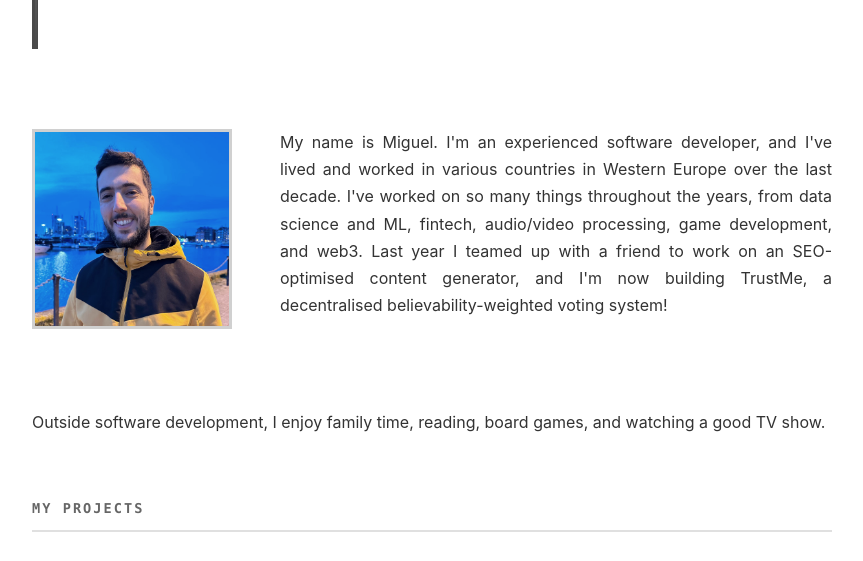
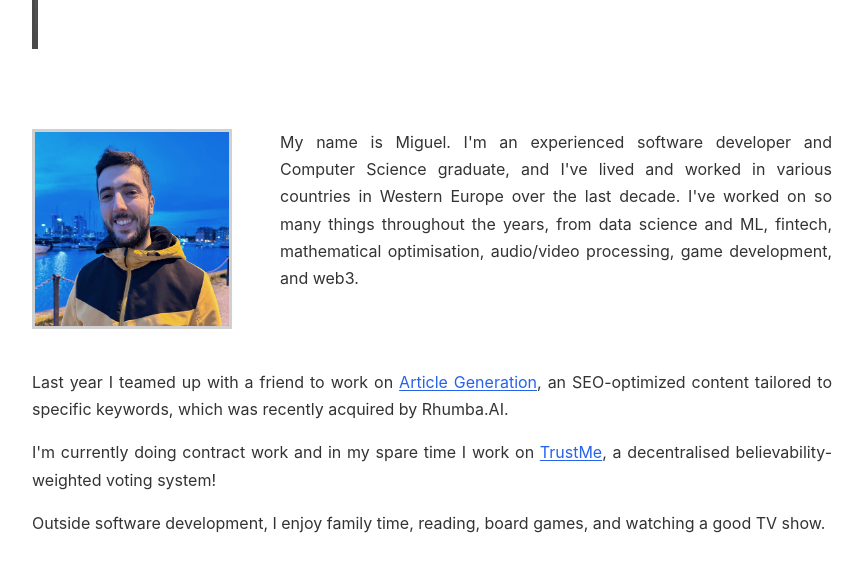
Before and after one commit to MiguelMMota/MiguelMMota.github.io, an Astro site: page /about in a window 1280 px wide. Shown: the part 347-908 px from the top of the page, without its empty margins (32-895 px from the left). Built offline with nearby package versions, Linux system fonts and the light colour scheme; Astro itself is replaced by a stand-in of ours.

Commit message:
Update 'About' section

```diff
--- a/src/pages/about.astro
+++ b/src/pages/about.astro
@@ -67,7 +67,7 @@ import BaseLayout from '../layouts/BaseLayout.astro';
       display: grid;
       gap: 2rem;
       align-items: flex-start;
-      margin-bottom: 4rem;
+      margin-bottom: 2rem;
       grid-template-columns: 1fr;
       max-width: 50rem;
     }
@@ -76,7 +76,7 @@ import BaseLayout from '../layouts/BaseLayout.astro';
       .intro-section {
         grid-template-columns: 200px 1fr;
         gap: 3rem;
-        margin-bottom: 5rem;
+        margin-bottom: 2.5rem;
       }
     }
 
@@ -284,17 +284,16 @@ import BaseLayout from '../layouts/BaseLayout.astro';
       class="profile-image"
     />
     <p class="intro-text">
-      My name is Miguel. I'm an experienced software developer, and I've lived and worked in various
+      My name is Miguel. I'm an experienced software developer and Computer Science graduate, and I've lived and worked in various
       countries in Western Europe over the last decade. I've worked on so many things throughout the years, from
-      data science and ML, fintech, audio/video processing, game development, and web3. Last year I teamed up with a friend
-      to work on an SEO-optimised content generator, and I'm now building TrustMe, a decentralised believability-weighted voting system!
+      data science and ML, fintech, mathematical optimisation, audio/video processing, game development, and web3.
     </p>
   </div>
 
   <section class="content-section">
-    <p>
-      Outside software development, I enjoy family time, reading, board games, and watching a good TV show.
-    </p>
+    <p>Last year I teamed up with a friend to work on <a href="https://factory.rhumba.ai/" target="_blank" rel="noopener noreferrer">Article Generation</a>, an SEO-optimized content tailored to specific keywords, which was recently acquired by Rhumba.AI.</p>
+    <p>I'm currently doing contract work and in my spare time I work on <a href="/projects/">TrustMe</a>, a decentralised believability-weighted voting system!</p>
+    <p>Outside software development, I enjoy family time, reading, board games, and watching a good TV show.</p>
 
     <h2 class="section-header">My Projects</h2>
     <p>
```
